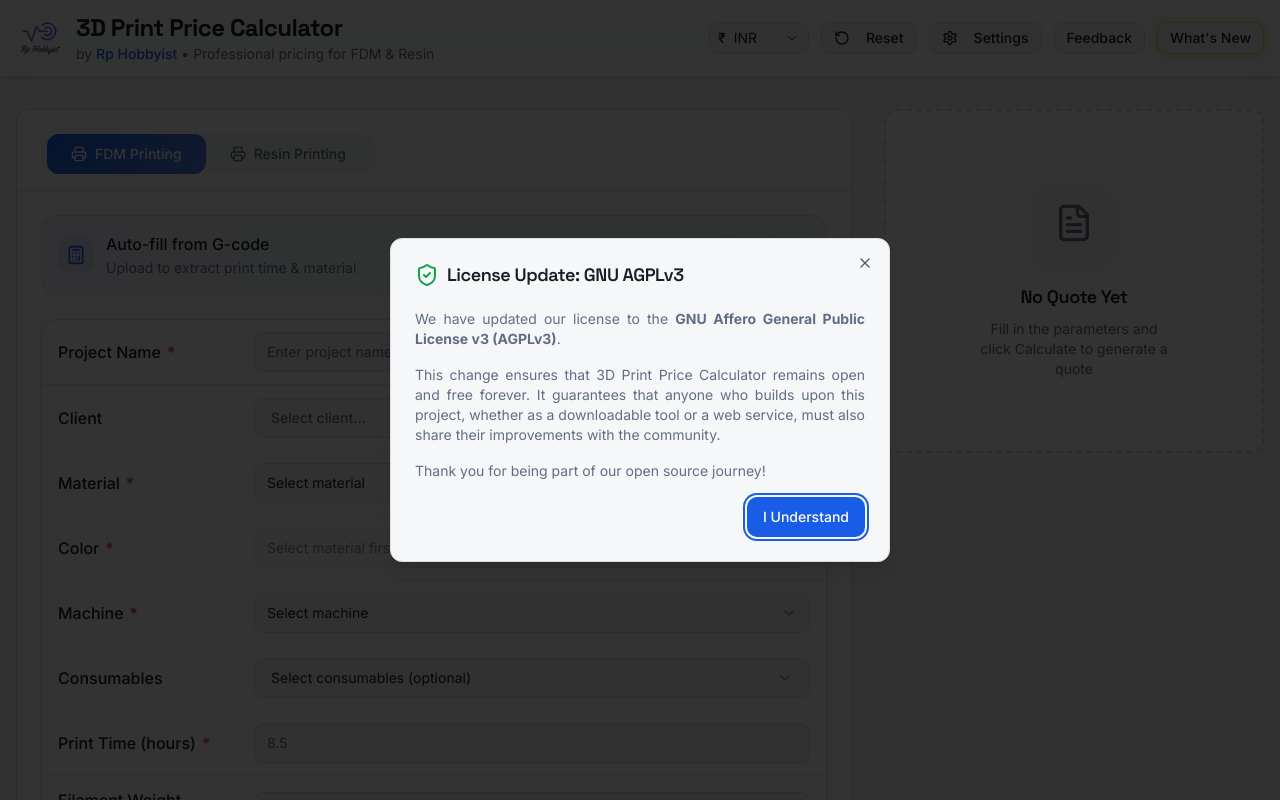
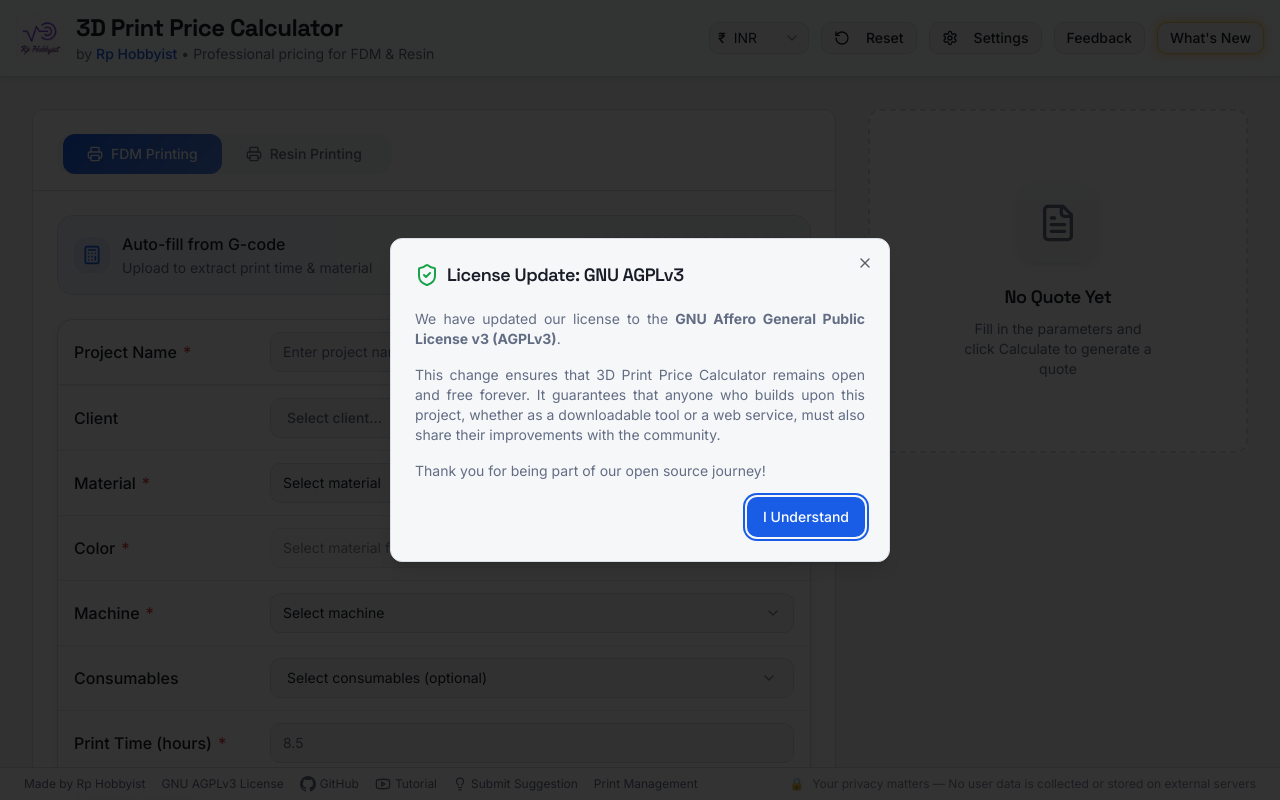
Before and after one commit to RPHobbyist/3D-Print-Price-Calculator, a React (Vite) app: page /#/ in a window 1280 px wide. Shown: the top 800 px of the page. Built offline with nearby package versions, Linux system fonts and the light colour scheme.

Commit message:
New Update

```diff
--- a/src/components/layout/Footer.tsx
+++ b/src/components/layout/Footer.tsx
@@ -41,7 +41,7 @@ const GithubIcon = () => (
 
 export const Footer = () => {
     return (
-        <footer className="border-t border-border bg-card/50 backdrop-blur-sm mt-auto px-6 py-2 flex items-center justify-between text-xs text-muted-foreground">
+        <footer className="fixed bottom-0 left-0 right-0 z-50 border-t border-border bg-card/95 backdrop-blur-sm px-6 py-2 flex items-center justify-between text-xs text-muted-foreground">
             {/* Left: Links and credits */}
             <div className="flex flex-wrap items-center gap-4">
                 <span>Made by <a href={SYSTEM_CONFIG.vendorLink} target="_blank" rel="noopener noreferrer" className="hover:text-primary transition-colors underline-offset-2 hover:underline">{SYSTEM_CONFIG.vendor}</a></span>
--- a/src/lib/constants.ts
+++ b/src/lib/constants.ts
@@ -640,4 +640,4 @@ copy of the Program in return for a fee.
 
                      END OF TERMS AND CONDITIONS`;
 
-export const GITHUB_URL = "https://github.com/RPHobbyist/3D-Print-Price-Calculator";
+export const GITHUB_URL = "https://github.com/RPHobbyist/3D-Print-Price-Calculator.git";
--- a/src/lib/core/core-system.ts
+++ b/src/lib/core/core-system.ts
@@ -36,7 +36,7 @@ const _d = (s: string): string => {
 export const SYSTEM_CONFIG = {
     // Encrypted Assets
     get githubUrl() {
-        return _d("aHR0cHM6Ly9naXRodWIuY29tL1JwLUhvYmJ5aXN0LzNkLXByaW50LXByaWNlLWNhbGN1bGF0b3I=");
+        return _d("aHR0cHM6Ly9naXRodWIuY29tL1JQSG9iYnlpc3QvM0QtUHJpbnQtUHJpY2UtQ2FsY3VsYXRvci5naXQ=");
     },
     get youtubeUrl() {
         return "https://www.youtube.com/playlist?list=PLwLQ_Xr7StXiMV7_xrYweyu3AdNJex-H9";
--- a/src/pages/Index.tsx
+++ b/src/pages/Index.tsx
@@ -160,7 +160,7 @@ const Index = memo(() => {
       </header>
 
 
-      <main className="container mx-auto px-3 sm:px-4 py-4 sm:py-8 relative">
+      <main className="container mx-auto px-4 py-8 pb-20 sm:px-6 lg:px-8 max-w-7xl animate-fade-in stagger-1">
         {/* Stats Dashboard */}
         {stats.totalQuotes > 0 && (
           <div className="mb-8">
```
